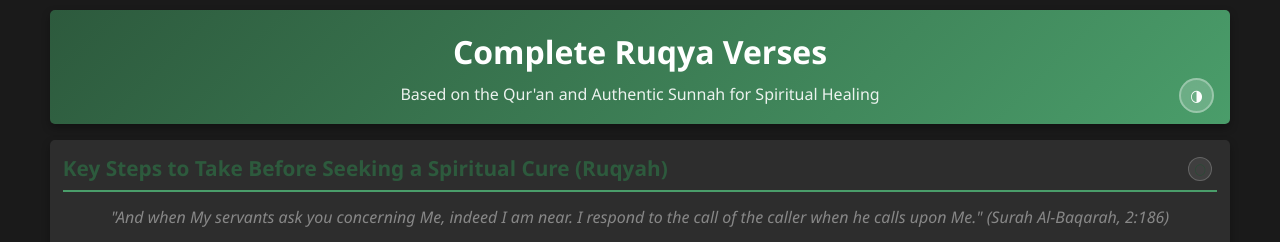
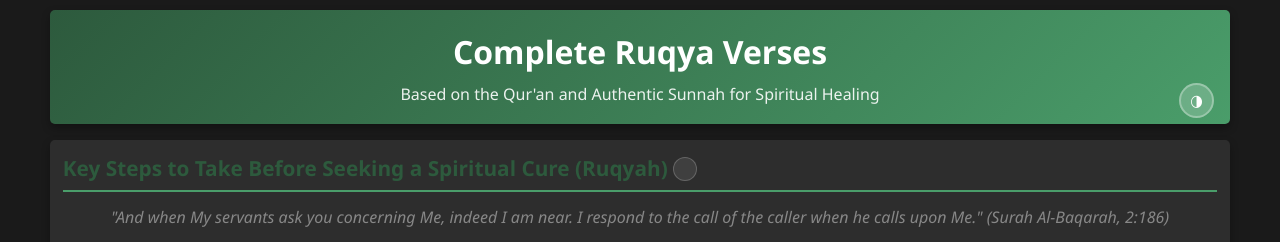
Before and after one commit to oldgeezerdev/compRuqyah, a plain HTML site: page index.html in a window 1280 px wide. Shown: the top 242 px of the page. Drawn offline with Linux system fonts and the light colour scheme; a web font is replaced by a local one.

Commit message:
Icon shape and position

```diff
--- a/index.html
+++ b/index.html
@@ -113,15 +113,16 @@
             width: 24px;
             height: 24px;
             border-radius: 50%;
-            display: inline-flex;
-            align-items: center;
-            justify-content: center;
-            font-size: 0.95rem;
-            line-height: 1;
-            margin-right: 5px; /* nudge left visually */
+            display: inline-block;
+            aspect-ratio: 1 / 1;
+            flex: 0 0 24px;
+            font-size: 0; /* prevent font scaling from distorting circle */
+            line-height: 0;
+            margin-right: 0; /* place closer to the end of the line */
         }
         /* Simple circle icon, no animation */
-        .key-steps .toggle-icon::before { content: "○"; }
+        /* Simple circle icon ring */
+        .key-steps .toggle-icon::before { content: ""; }
         /* Soften text in the Key Steps card */
         .key-steps p {
             opacity: 0.5;
@@ -140,8 +141,9 @@
             margin-bottom: 0.8rem;
             font-size: 1.3rem;
             display: flex;
-            justify-content: space-between;
+            justify-content: flex-start;
             align-items: center;
+            gap: 5px; /* keep icon ~5px from the text */
         }
 
         #core-content .verse {
@@ -252,7 +254,7 @@
 
         .theme-toggle {
             position: absolute;
-            bottom: calc(1rem - 5px);
+            bottom: calc(1rem - 10px);
             right: 1rem;
             background: rgba(255, 255, 255, 0.2);
             border: 2px solid rgba(255, 255, 255, 0.3);
@@ -515,7 +517,7 @@
             <p class="subtitle">Based on the Qur'an and Authentic Sunnah for Spiritual Healing</p>
         </header>
         <div class="card key-steps">
-            <h2 class="card-title">Key Steps to Take Before Seeking a Spiritual Cure (Ruqyah)
+            <h2 class="card-title"><span class="title-text">Key Steps to Take Before Seeking a Spiritual Cure (Ruqyah)</span>
                 <button class="toggle-icon" onclick="toggleKeySteps()" aria-label="Hide or show Key Steps" title="Hide/Show" aria-expanded="true"></button>
             </h2>
             <div class="key-steps-body">
```
